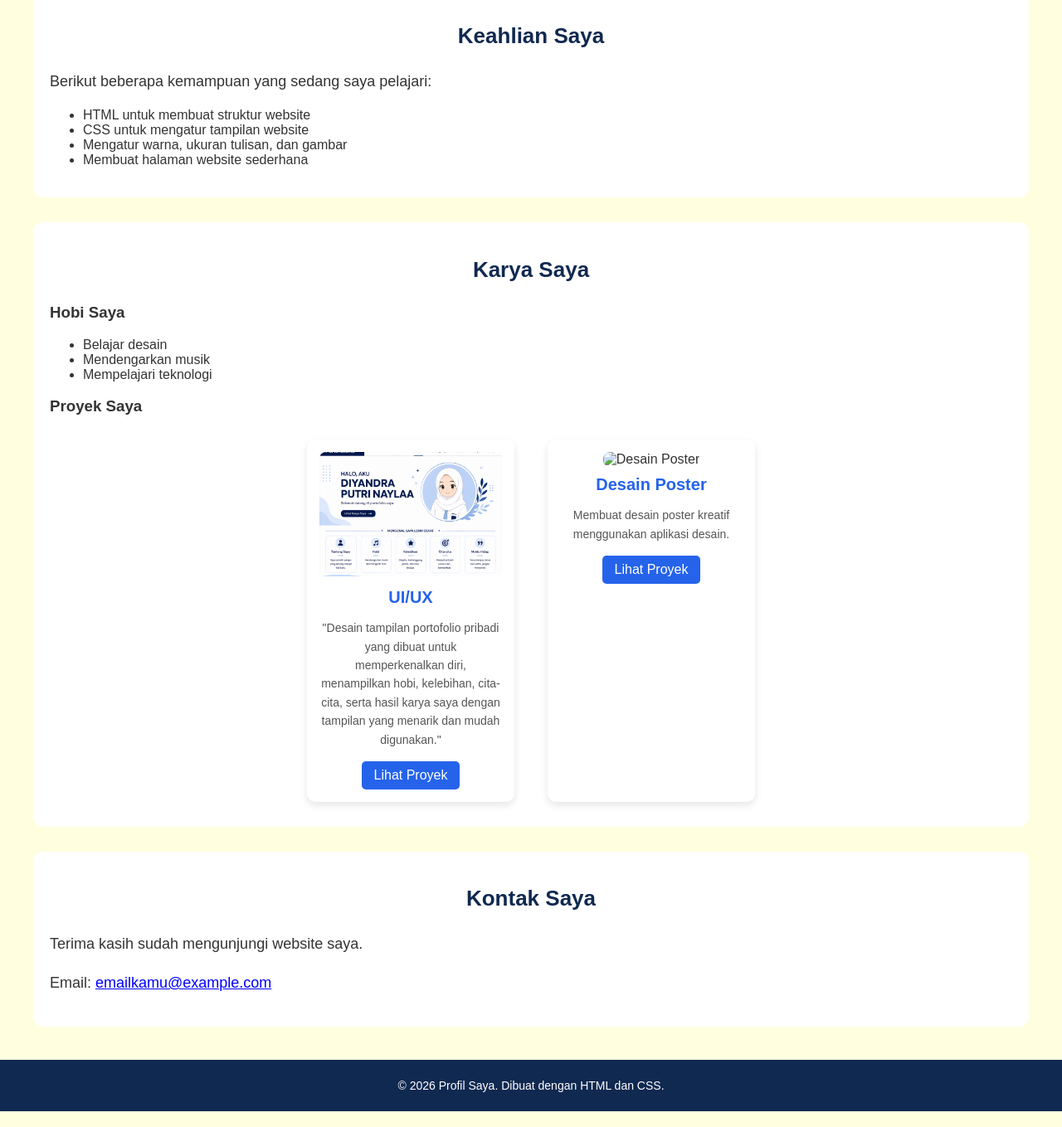
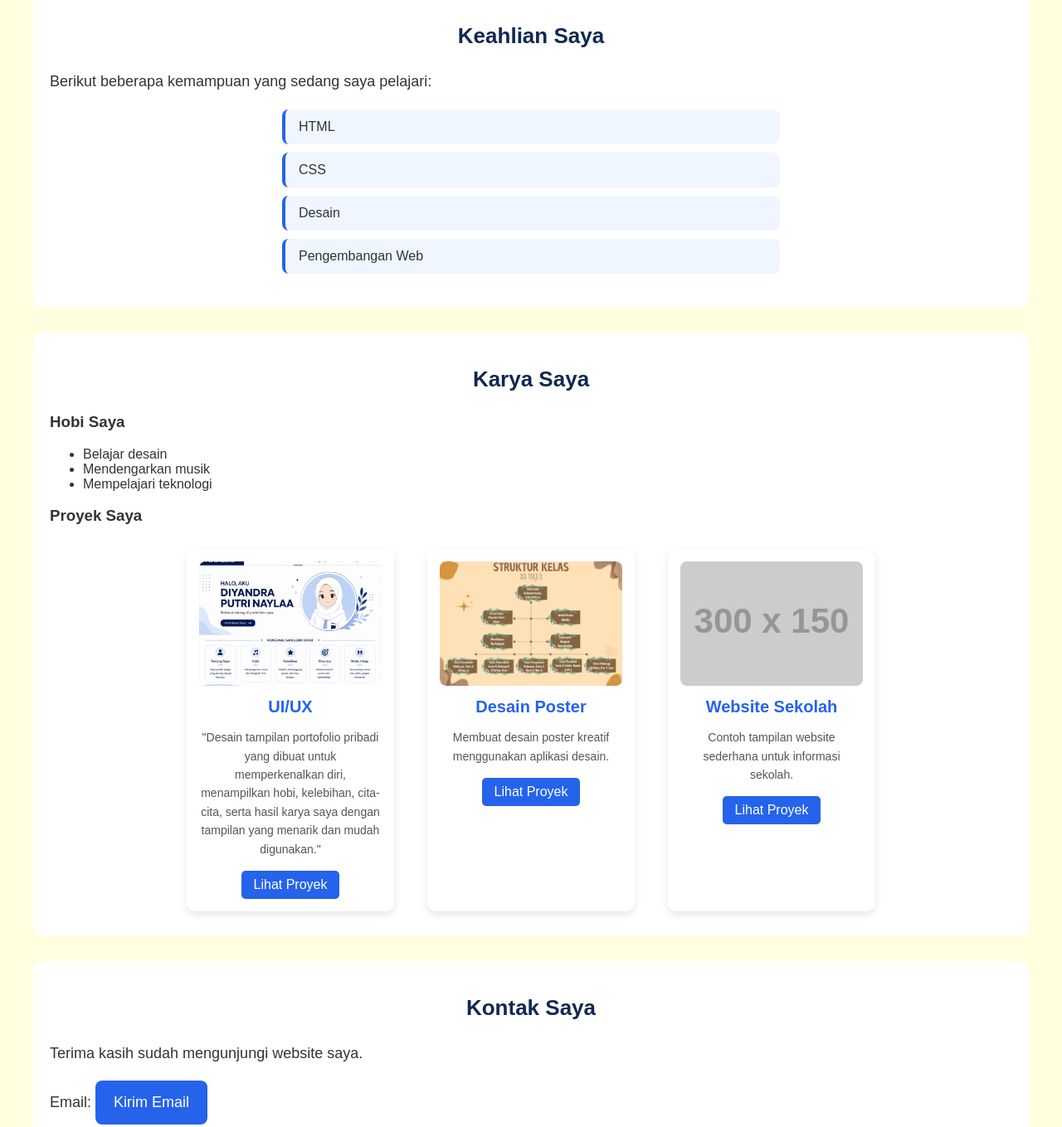
Before and after one commit to diyanndra/diyaann, a plain HTML site: page index.html in a window 1280 px wide. Shown: the part 680-2039 px from the top of the page at 83% size. Drawn offline with Linux system fonts and the light colour scheme; placeholder pictures from the web are drawn by us.

Commit message:
Update index.html

```diff
--- a/index.html
+++ b/index.html
@@ -57,12 +57,12 @@
 
         <p>Berikut beberapa kemampuan yang sedang saya pelajari:</p>
 
-        <ul class="daftar-keahlian">
-            <li>HTML untuk membuat struktur website</li>
-            <li>CSS untuk mengatur tampilan website</li>
-            <li>Mengatur warna, ukuran tulisan, dan gambar</li>
-            <li>Membuat halaman website sederhana</li>
-        </ul>
+        <ul class="skill-list">
+    <li>HTML</li>
+    <li>CSS</li>
+    <li>Desain</li>
+    <li>Pengembangan Web</li>
+</ul>
     </section>
 
   <!-- KARYA SAYA -->
@@ -98,7 +98,7 @@
 
             <!-- CARD 2 -->
             <div class="card">
-                <img src="proyeknay/struktur.jpg"
+                <img src="struktur.jpg"
                      alt="Desain Poster">
 
                 <h3>Desain Poster</h3>
@@ -106,6 +106,21 @@
                 <p>
                     Membuat desain poster kreatif
                     menggunakan aplikasi desain.
+                </p>
+
+                <a href="#">Lihat Proyek</a>
+            </div>
+
+            <!-- CARD 3 -->
+            <div class="card">
+                <img src="https://placehold.co/300x150"
+                     alt="Website Sekolah">
+
+                <h3>Website Sekolah</h3>
+
+                <p>
+                    Contoh tampilan website sederhana
+                    untuk informasi sekolah.
                 </p>
 
                 <a href="#">Lihat Proyek</a>
@@ -122,9 +137,10 @@
 
         <p>
             Email:
-            <a href="mailto:emailkamu@example.com">
-                emailkamu@example.com
-            </a>
+          <a href="mailto:diandranaila60@gmail.com"
+   class="contact-button">
+    Kirim Email
+</a>
         </p>
     </section>
 
```
